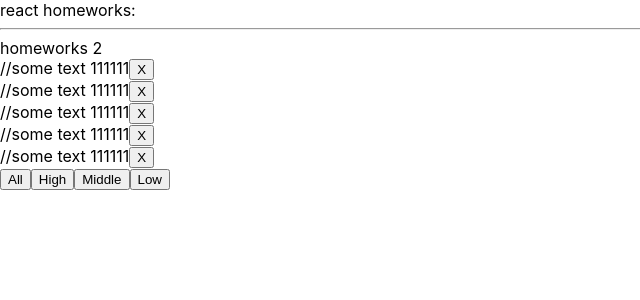
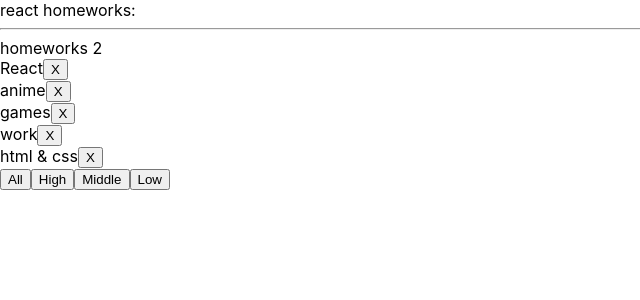
Before and after one commit to DmitryShastel/Home_Tasks_2.0, a React (Create React App) app: page / in a window 1280 px wide. Shown: the top 300 px of the page, without its empty margins (0-640 px from the left). Built offline with nearby package versions, Linux system fonts and the light colour scheme.

Commit message:
The component Affair is created

```diff
--- a/src/p2-homeworks/h2/Affair.tsx
+++ b/src/p2-homeworks/h2/Affair.tsx
@@ -7,12 +7,13 @@
 }
 
 function Affair(props: AffairPropsType) {
-    const deleteCallback = () => {}
+    const deleteCallback = () => {
+        props.deleteAffairCallback(props.affair._id)
+    }
 
     return (
         <div>
-            //some text 111111
-
+            {props.affair.name}
             <button onClick={deleteCallback}>X</button>
         </div>
     )
--- a/src/p2-homeworks/h2/HW2.tsx
+++ b/src/p2-homeworks/h2/HW2.tsx
@@ -26,7 +26,7 @@
      else return affairs
 }
 export const deleteAffair = (affairs: Array<AffairType>, _id: number): Array<AffairType> => {
-    return affairs
+    return affairs.filter(a => a._id != _id)
 }
 
 function HW2() {
```
